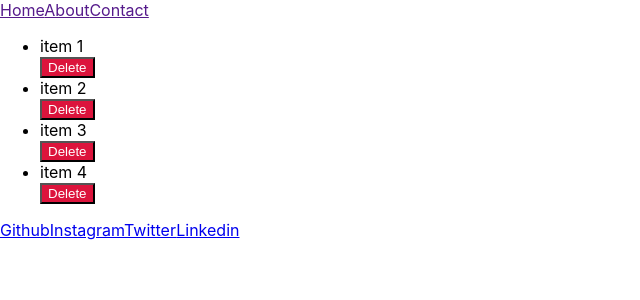
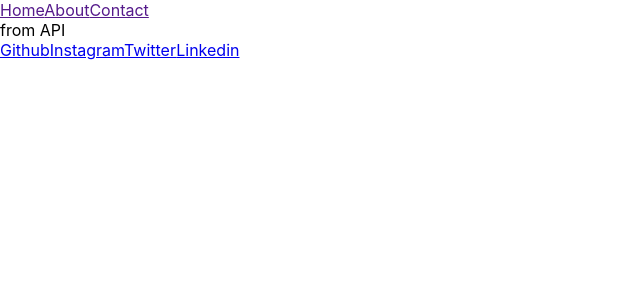
Before and after one commit to priyanshiisingh/React_WDC, a React (Create React App) app in the folder myapp/: page / in a window 1280 px wide. Shown: the top 300 px of the page, without its empty margins (0-640 px from the left). Built offline with nearby package versions, Linux system fonts and the light colour scheme.

Commit message:
react components and life cycle dis

```diff
--- a/myapp/src/components/content.js
+++ b/myapp/src/components/content.js
@@ -1,17 +1,17 @@
 import ListItem from "./listitem";
 
 const Content = () => {
-  const chores = ["item 1", "item 2", "item 3", "item 4"];
+  const data = "from API";
+  return <div className="container">{data}</div>;
+};
 
-  return (
-    <div className="container">
-      <ul>
+export default Content;
+
+{
+  //   const chores = ["item 1", "item 2", "item 3", "item 4"];
+  /* <ul>
         {chores.map((chore) => (
           <ListItem chore={chore} chores={chores} />
         ))}
-      </ul>
-    </div>
-  );
-};
-
-export default Content;
+      </ul> */
+}
```
